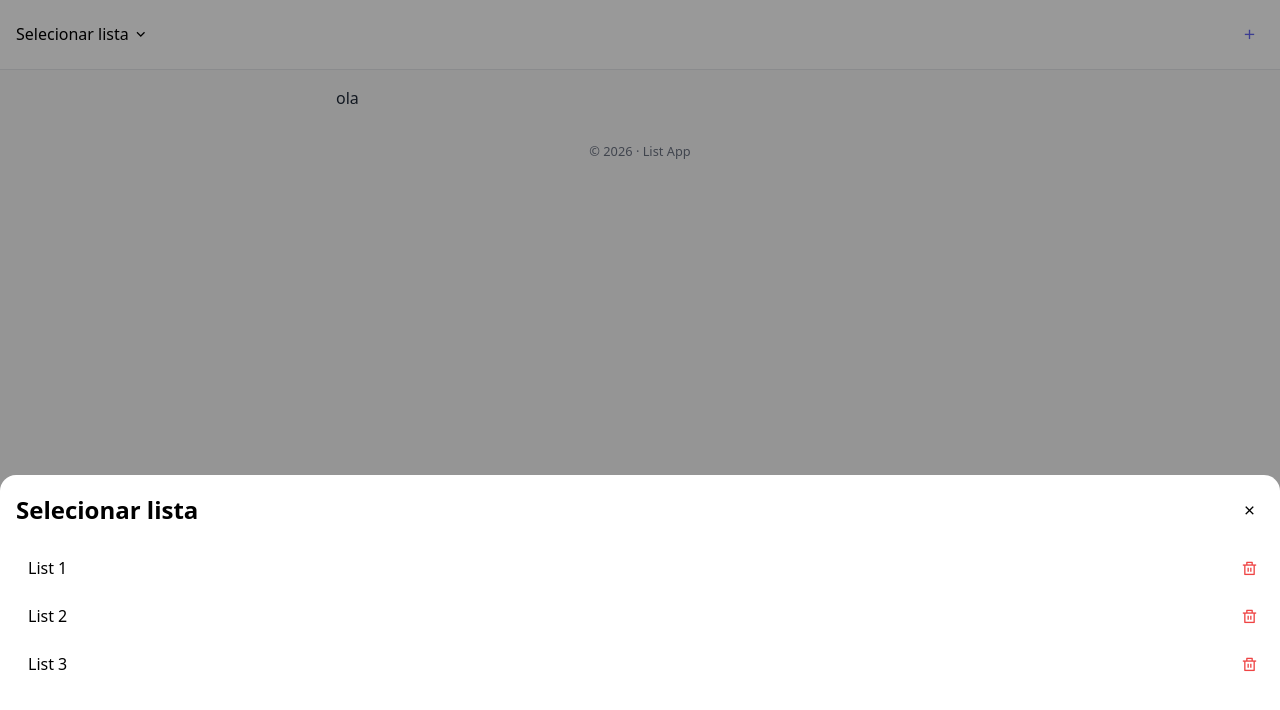
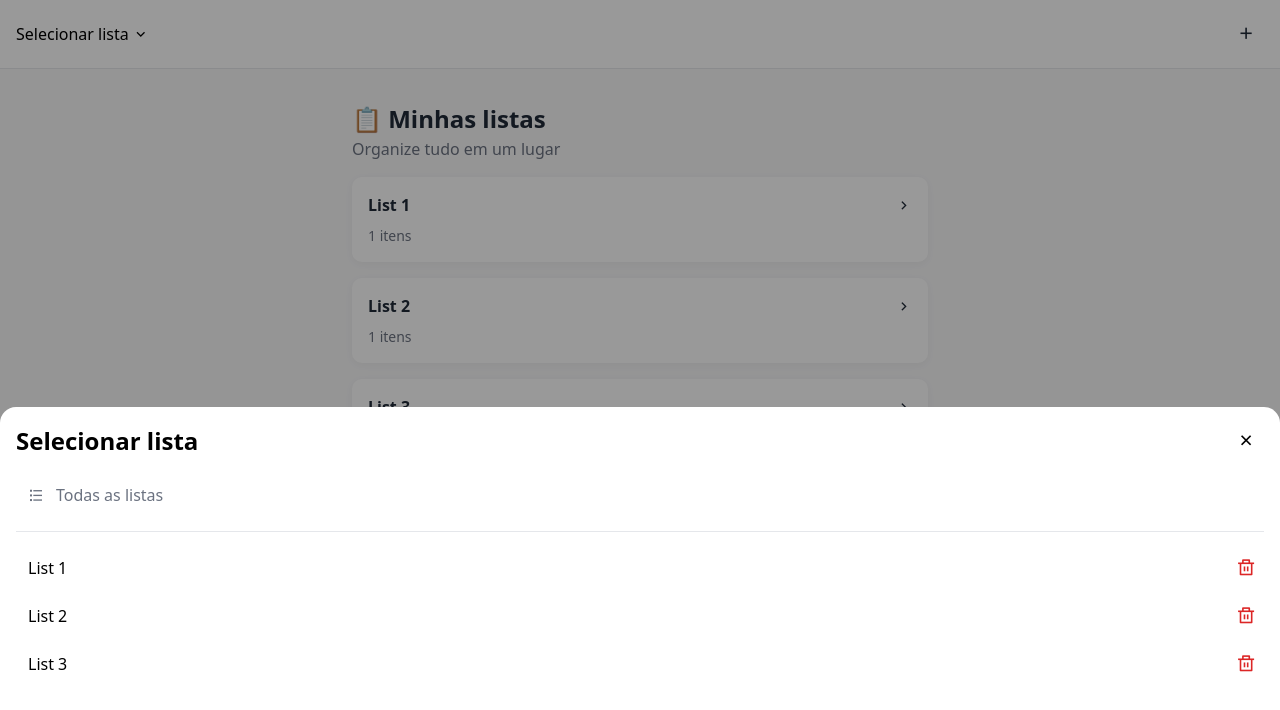
Before and after one commit to LucasTonolli/list-app, a Vue app: page / in a window 1280 px wide. Both pictures are taken after a click on the button "Selecionar lista". Shown: the top 710 px of the page. Built offline with nearby package versions, Linux system fonts and the light colour scheme; the HTML template or start-up script is replaced by a standard one.

Commit message:
refactor: improve delete list

```diff
--- a/src/assets/main.css
+++ b/src/assets/main.css
@@ -78,21 +78,41 @@ input:focus, textarea:focus {
   padding: var(--space-md);
   box-shadow: 0 2px 8px rgba(0, 0, 0, 0.04);
 }
-
 .icon-btn {
-  display: flex;
+  display: inline-flex;
   align-items: center;
   justify-content: center;
-  padding: 0.4rem;
-  border-radius: var(--radius-sm);
+
+  width: 36px;
+  height: 36px;
+
+  border-radius: 50%;
+  border: none;
+  background: transparent;
+
+  cursor: pointer;
+  font-size: 1.2rem;
+  color: var(--color-text);
+
+  transition: background-color 0.15s ease;
 }
 
-.icon-btn.danger {
-  color: var(--color-danger);
+.icon-btn:active {
+  background: var(--color-surface);
 }
 
-.icon-btn.primary {
-  color: var(--color-primary);
+/* Subtle (used for delete in lists) */
+.icon-btn.subtle {
+  opacity: 0.5;
+}
+
+.icon-btn.subtle:active {
+  opacity: 1;
+}
+
+/* Danger icon */
+.icon-btn.danger {
+  color: #dc2626;
 }
 
 .empty {
@@ -102,3 +122,68 @@ input:focus, textarea:focus {
   background-color: #ddd;
   border-radius: var(--radius-md);
 }
+
+
+/* =========================
+   BUTTON BASE
+========================= */
+
+.btn {
+  display: inline-flex;
+  align-items: center;
+  justify-content: center;
+  gap: var(--space-xs);
+
+  padding: 0.6rem 1rem;
+  border-radius: var(--radius-md);
+
+  font-size: 0.95rem;
+  font-weight: 500;
+  line-height: 1;
+
+  border: none;
+  background: none;
+  cursor: pointer;
+
+  transition:
+    background-color 0.15s ease,
+    color 0.15s ease,
+    transform 0.05s ease;
+}
+
+.btn:active {
+  transform: scale(0.97);
+}
+
+.btn:disabled {
+  opacity: 0.5;
+  pointer-events: none;
+}
+
+.btn.primary {
+  background: var(--color-primary);
+  color: #fff;
+}
+
+.btn.primary:active {
+  background: color-mix(in srgb, var(--color-primary), #000 10%);
+}
+
+.btn.ghost {
+  background: transparent;
+  color: var(--color-muted);
+}
+
+.btn.ghost:active {
+  background: var(--color-surface);
+}
+
+
+.btn.danger {
+  background: #dc2626;
+  color: #fff;
+}
+
+.btn.danger:active {
+  background: #b91c1c;
+}
--- /dev/null
+++ b/src/components/List/ListCard.vue
@@ -0,0 +1,54 @@
+<script setup lang="ts">
+import type { List } from '@/types/List'
+
+defineProps<{
+  list: List
+}>()
+
+const emit = defineEmits<{
+  (e: 'open', id: string): void
+}>()
+</script>
+
+<template>
+  <article class="card" @click="emit('open', list.id)">
+    <div class="card-header">
+      <h3>{{ list.title }}</h3>
+      <i class="ri-arrow-right-s-line"></i>
+    </div>
+
+    <p class="meta">
+      {{ list.items.length }} itens
+    </p>
+  </article>
+</template>
+
+<style scoped>
+.card {
+  background: var(--color-bg);
+  border-radius: var(--radius-md);
+  padding: var(--space-md);
+  box-shadow: 0 2px 8px rgba(0, 0, 0, 0.04);
+  cursor: pointer;
+}
+
+.card:active {
+  transform: scale(0.98);
+}
+
+.card-header {
+  display: flex;
+  justify-content: space-between;
+  align-items: center;
+}
+
+.card-header h3 {
+  font-size: 1rem;
+}
+
+.meta {
+  margin-top: var(--space-xs);
+  color: var(--color-muted);
+  font-size: 0.875rem;
+}
+</style>
--- a/src/components/dialogs/ListSelector.vue
+++ b/src/components/dialogs/ListSelector.vue
@@ -15,6 +15,7 @@ const emit = defineEmits<{
 
 
 const dialog = ref<HTMLDialogElement | null>(null)
+const listToRemove = ref<List | null>(null)
 
 function open(): void {
   dialog.value?.showModal()
@@ -24,10 +25,11 @@ function close(): void {
   dialog.value?.close()
 }
 
-function remove(message: string, list: List): void {
-  if(confirm(message)) {
-   emit('remove', list.id)
-  }
+
+function confirmRemove() {
+  if (!listToRemove.value) return
+  emit('remove', listToRemove.value.id)
+  listToRemove.value = null
 }
 
 
@@ -45,6 +47,12 @@ defineExpose({ open, close })
         </button>
       </header>
 
+       <RouterLink to="/" class="global-link">
+        <i class="ri-list-check"></i>
+        Todas as listas
+      </RouterLink>
+
+      <hr />
       <ul class="list">
         <li
           v-for="list in lists"
@@ -63,7 +71,7 @@ defineExpose({ open, close })
               class="ri-check-line"
             ></i>
           </button>
-          <button @click.stop="remove('Tem certeza que deseja excluir essa lista?', list)" class="icon-btn danger"  aria-label="Remover lista">
+          <button @click.stop="listToRemove = list" class="icon-btn danger"  aria-label="Remover lista">
             <i class="ri-delete-bin-line"></i>
           </button>
         </li>
@@ -71,11 +79,39 @@ defineExpose({ open, close })
           Nenhuma lista criada
         </p>
       </ul>
+      <div v-if="listToRemove" class="confirm">
+        <p>
+          Excluir <strong>{{ listToRemove.title }}</strong>?
+        </p>
+        <div class="confirm-actions">
+          <button class="btn ghost" @click="listToRemove = null">
+            Cancelar
+          </button>
+          <button class="btn danger" @click="confirmRemove">
+            Excluir
+          </button>
+        </div>
+      </div>
     </div>
   </dialog>
 </template>
 
 <style scoped>
+
+
+.global-link {
+  display: flex;
+  align-items: center;
+  gap: var(--space-sm);
+  padding: var(--space-sm);
+  color: var(--color-muted);
+}
+
+hr {
+  border: none;
+  border-top: 1px solid var(--color-border);
+  margin: var(--space-sm) 0;
+}
 .dialog {
   padding: 0;
   border: none;
@@ -96,7 +132,7 @@ defineExpose({ open, close })
   border-radius: 16px 16px 0 0;
   padding: var(--space-md);
   animation: slideUp 0.25s ease;
-  max-height: 50dvh;
+  max-height: 70dvh;
 }
 
 @keyframes slideUp {
@@ -112,7 +148,7 @@ defineExpose({ open, close })
   display: flex;
   justify-content: space-between;
   align-items: center;
-  margin-bottom: var(--space-md);
+  margin-bottom: var(--space-sm);
 }
 
 .list {
@@ -137,13 +173,41 @@ defineExpose({ open, close })
   border-radius: var(--radius-sm);
 }
 
-.list-item:active {
-  background: #f3f4f6;
+.list {
+  flex: 1;
+  overflow-y: auto;
 }
 
-.list-item.active {
-  font-weight: 600;
-  color: var(--color-primary);
+.list-row {
+  display: flex;
+  align-items: center;
+  justify-content: space-between;
+}
+
+.icon-btn.subtle {
+  opacity: 0.5;
+}
+
+.icon-btn.subtle:active {
+  opacity: 1;
+}
+
+.confirm {
+  border-top: 1px solid var(--color-border);
+  padding-top: var(--space-sm);
+  background-color: #eee;
+  border-radius:  var(--radius-md);
+  padding: var(--space-sm);
+  display: flex;
+  flex-direction: row;
+  justify-content: space-between;
+  align-items: center;
+}
+
+.confirm-actions {
+  display: flex;
+  justify-content: flex-end;
+  gap: var(--space-sm);
 }
 
 </style>
--- a/src/views/ListsIndex.vue
+++ b/src/views/ListsIndex.vue
@@ -1,10 +1,92 @@
-<!-- Display all lists -->
+<script setup lang="ts">
+import { computed } from 'vue'
+import { useRouter } from 'vue-router'
+import { useLists } from '@/composable/useLists'
+import ListCard from '@/components/List/ListCard.vue'
 
-<script lang="ts" setup>
+const router = useRouter()
+const { lists } = useLists()
 
+const hasLists = computed(() => lists.value.length > 0)
 
+function openList(id: string) {
+  router.push({ name: 'list', params: { id } })
+}
 </script>
 
 <template>
-  ola
+  <section class="lists-index">
+    <!-- EMPTY STATE -->
+    <div v-if="!hasLists" class="empty-state">
+      <h1>✨ Bem-vindo</h1>
+      <p>
+        Crie listas para organizar tarefas,
+        compras e ideias em um só lugar.
+      </p>
+
+      <button class="btn primary">
+        <i class="ri-add-line"></i>
+        Criar primeira lista
+      </button>
+    </div>
+
+    <!-- LISTS OVERVIEW -->
+    <div v-else>
+      <header class="intro">
+        <h1>📋 Minhas listas</h1>
+        <p>Organize tudo em um lugar</p>
+      </header>
+
+      <div class="lists-grid">
+        <ListCard
+          v-for="list in lists"
+          :key="list.id"
+          :list="list"
+          @open="openList"
+        />
+      </div>
+    </div>
+  </section>
 </template>
+
+<style scoped>
+.lists-index {
+  padding: var(--space-md);
+}
+
+/* EMPTY STATE */
+.empty-state {
+  text-align: center;
+  padding: var(--space-lg) var(--space-md);
+}
+
+.empty-state h1 {
+  margin-bottom: var(--space-sm);
+}
+
+.empty-state p {
+  color: var(--color-muted);
+  margin-bottom: var(--space-lg);
+}
+
+.empty-state .btn {
+  display: inline-flex;
+  align-items: center;
+  gap: var(--space-xs);
+}
+
+/* INTRO */
+.intro {
+  margin-bottom: var(--space-md);
+}
+
+.intro p {
+  color: var(--color-muted);
+}
+
+/* GRID */
+.lists-grid {
+  display: grid;
+  gap: var(--space-md);
+}
+</style>
```
